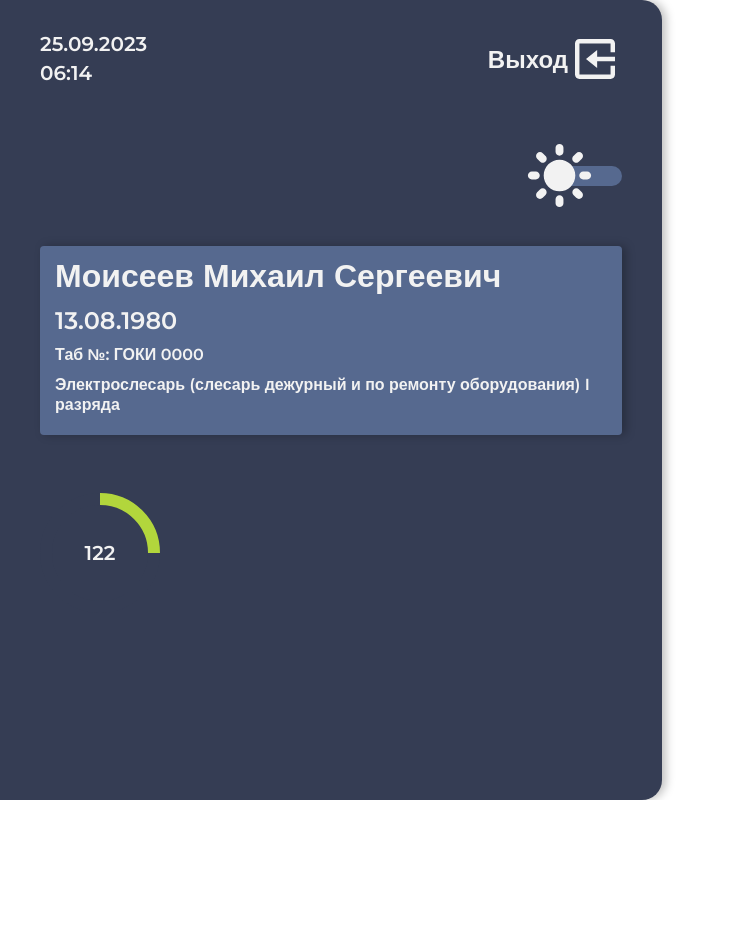
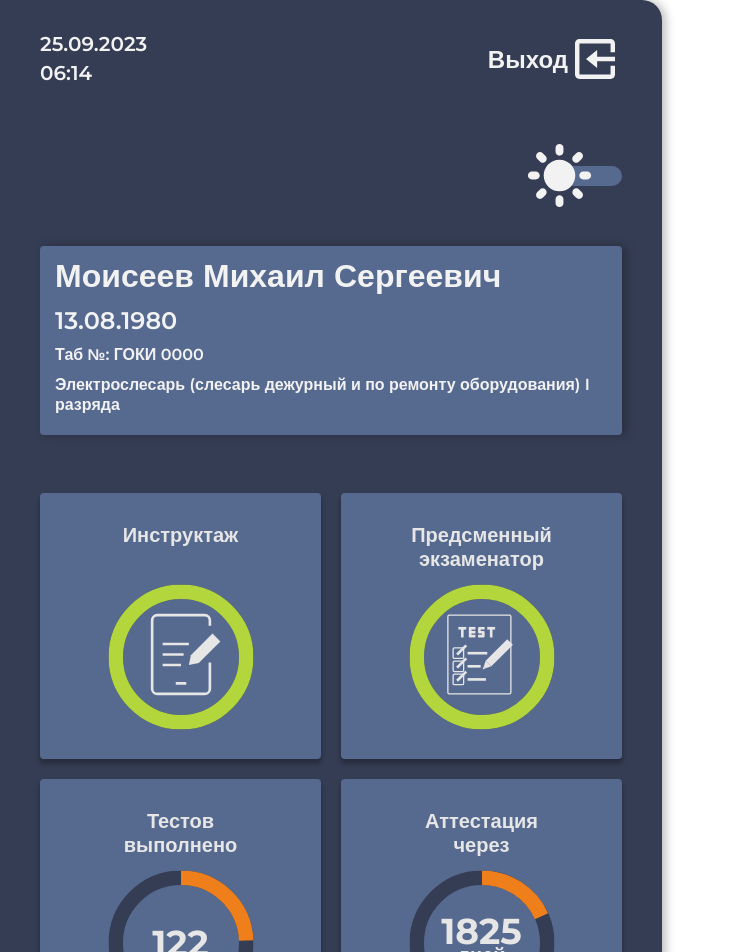
Before and after one commit to DenisKulik/amicum-test, a Vue app: page /#/ in a window 1280 px wide. Shown: the top 952 px of the page, without its empty margins (0-733 px from the left). Before the commit the page ends 800 px from the top, so only its background shows below. Built offline with nearby package versions, Linux system fonts and the light colour scheme; a web font is replaced by a local one.

Commit message:
feat: add profile statistics section

```diff
--- a/src/assets/styles/_boilerplate.scss
+++ b/src/assets/styles/_boilerplate.scss
@@ -4,6 +4,10 @@ html {
 
   -webkit-font-smoothing: antialiased;
   -moz-osx-font-smoothing: grayscale;
+
+  @media(max-width: 1200px) {
+    font-size: 56.25%; // 1 rem = 9px
+  }
 }
 
 *,
--- a/src/assets/styles/_colors.scss
+++ b/src/assets/styles/_colors.scss
@@ -5,6 +5,7 @@
   // light
   --color-light-100: #FFFFFF;
   --color-light-300: #F2F2F2;
+  --color-light-500: #E6E6E6;
 
   // dark
   --color-dark-100: #9DB2DF;
--- a/src/components/sidebarPanel/profileCard/ProfileCard.vue
+++ b/src/components/sidebarPanel/profileCard/ProfileCard.vue
@@ -1,8 +1,11 @@
 <script>
 export default {
   computed: {
+    profileIndex() {
+      return this.$store.getters.currentProfile;
+    },
     profile() {
-      return this.$store.getters.currentProfiles[0];
+      return this.$store.getters.allProfiles[this.profileIndex];
     },
   },
 };
--- /dev/null
+++ b/src/components/sidebarPanel/profileStatistics/ProfileStatistics.styles.scss
@@ -0,0 +1,32 @@
+.profile-statistics {
+  display: flex;
+  justify-content: center;
+  flex-wrap: wrap;
+  gap: 2rem;
+
+  &-item {
+    display: flex;
+    flex-direction: column;
+    justify-content: space-between;
+    max-width: 28.1rem;
+    width: 100%;
+    padding: 3rem 6.8rem;
+    color: var(--color-light-500);
+    text-align: center;
+    background-color: var(--color-accent-100);
+    border-radius: 4px;
+    box-shadow:  0 4px 4px 1px #00000040;
+    transition: all 0.2s ease-in-out;
+
+    &-heading {
+      font-size: var(--font-size-s);
+      line-height: var(--line-height-m);
+      font-weight: var(--font-weight-bold);
+      margin-bottom: 1.3rem;
+    }
+
+    &:hover {
+      transform: scale(1.05);
+    }
+  }
+}
--- a/src/components/sidebarPanel/profileStatistics/ProfileStatistics.vue
+++ b/src/components/sidebarPanel/profileStatistics/ProfileStatistics.vue
@@ -1,26 +1,75 @@
 <script>
 import ProgressBar from "@/components/sidebarPanel/profileStatistics/progressBar/ProgressBar.vue";
+import InstructIcon from "@/assets/icons/components/InstructIcon.vue";
+import TestIcon from "@/assets/icons/components/TestIcon.vue";
 
 export default {
   components: {
+    TestIcon,
+    InstructIcon,
     ProgressBar,
   },
-  data() {
-    return {
-      currentValue: 25,
-      minValue: 0,
-      maxValue: 100,
-    };
+  computed: {
+    profileIndex() {
+      return this.$store.getters.currentProfile;
+    },
+    profile() {
+      return this.$store.getters.allProfiles[this.profileIndex];
+    },
   },
 };
 </script>
 
 <template>
-  <ProgressBar
-    :currentValue="currentValue"
-    :minValue="minValue"
-    :maxValue="maxValue"
-  >
-    <div class="slot">122</div>
-  </ProgressBar>
+  <div class="profile-statistics">
+    <div class="profile-statistics-item">
+      <h3 class="profile-statistics-item-heading">Инструктаж</h3>
+      <ProgressBar
+        :currentValue="Number(profile.isSuccessBriefing)"
+        :minValue="0"
+        :maxValue="1"
+      >
+        <div class="slot"><InstructIcon height="8.4rem" width="8.4rem" /></div>
+      </ProgressBar>
+    </div>
+    <div class="profile-statistics-item">
+      <h3 class="profile-statistics-item-heading">Предсменный экзаменатор</h3>
+      <ProgressBar
+        :currentValue="Number(profile.isSuccessExaminer)"
+        :minValue="0"
+        :maxValue="1"
+      >
+        <div class="slot"><TestIcon height="8.4rem" width="8.4rem" /></div>
+      </ProgressBar>
+    </div>
+    <div class="profile-statistics-item">
+      <h3 class="profile-statistics-item-heading">Тестов выполнено</h3>
+      <ProgressBar
+        :currentValue="profile.successTestsCount"
+        :minValue="0"
+        :maxValue="500"
+      >
+        <div class="slot">
+          <h4>{{ profile.successTestsCount }}</h4>
+        </div>
+      </ProgressBar>
+    </div>
+    <div class="profile-statistics-item">
+      <h3 class="profile-statistics-item-heading">Аттестация через</h3>
+      <ProgressBar
+        :currentValue="profile.daysBeforeCertification"
+        :minValue="0"
+        :maxValue="10000"
+      >
+        <div class="slot">
+          <h4>{{ profile.daysBeforeCertification }}</h4>
+          <span>дней</span>
+        </div>
+      </ProgressBar>
+    </div>
+  </div>
 </template>
+
+<style lang="scss" scoped>
+@import "./ProfileStatistics.styles.scss";
+</style>
--- a/src/components/sidebarPanel/profileStatistics/Progress-Statistics.styles.scss
+++ /dev/null
@@ -1,2 +0,0 @@
-.progress-statistics {
-}
--- a/src/components/sidebarPanel/profileStatistics/progressBar/ProgressBar.styles.scss
+++ b/src/components/sidebarPanel/profileStatistics/progressBar/ProgressBar.styles.scss
@@ -1,9 +1,8 @@
 .progress {
   &-circle {
     position: relative;
-    margin-bottom: 20px;
-    width: 120px;
-    height: 120px;
+    width: 14.5rem;
+    height: 14.5rem;
 
     .slot {
       position: absolute;
@@ -11,7 +10,16 @@
       left: 50%;
       text-align: center;
       transform: translate(-50%, -50%);
-      z-index: 2;
+
+      h4 {
+        font-size: var(--font-size-xl);
+      }
+
+      span {
+        font-size: var(--font-size-s);
+        line-height: var(--line-height-m);
+        font-weight: var(--font-weight-bold);
+      }
     }
 
     &-svg {
@@ -21,19 +29,6 @@
       transform: translate(-50%, -50%) rotate(-90deg);
     }
 
-    &-percent {
-      position: absolute;
-      left: 0;
-      width: 100%;
-      top: 0;
-      height: 100%;
-      display: flex;
-      align-items: center;
-      justify-content: center;
-      font-weight: bold;
-      font-size: 18px;
-    }
-
     &-line {
       stroke-dasharray: 100;
       transition: 0.5s;
--- a/src/components/sidebarPanel/profileStatistics/progressBar/ProgressBar.vue
+++ b/src/components/sidebarPanel/profileStatistics/progressBar/ProgressBar.vue
@@ -19,6 +19,8 @@ export default {
   },
   computed: {
     percent() {
+      if (this.minValue === 0 && this.maxValue === 1) return 100;
+
       return (
         ((this.currentValue - this.minValue) /
           (this.maxValue - this.minValue)) *
@@ -26,7 +28,11 @@ export default {
       );
     },
     color() {
-      return this.percent > 15 ? "color-green-100" : "color-orange-100";
+      if (this.percent === 100 && this.currentValue === 0) {
+        return "color-orange-100";
+      }
+
+      return this.percent > 25 ? "color-green-100" : "color-orange-100";
     },
   },
 };
@@ -36,8 +42,8 @@ export default {
   <div class="progress-circle">
     <slot></slot>
     <svg
-      width="120"
-      height="120"
+      width="14.5rem"
+      height="14.5rem"
       viewBox="0 0 120 120"
       class="progress-circle-svg"
     >
--- a/src/main.js
+++ b/src/main.js
@@ -2,7 +2,7 @@ import Vue from "vue";
 
 import router from "@/router";
 import store from "@/store";
-import App from "@/App.vue";
+import App from "@/app/App.vue";
 
 import "@fontsource/montserrat/600.css";
 import "@fontsource/montserrat/700.css";
--- a/src/store/profiles.js
+++ b/src/store/profiles.js
@@ -26,11 +26,27 @@ export default {
         daysBeforeCertification: 365,
         notificationCount: 1,
       },
+      {
+        id: 3,
+        name: "Петров Алексей Васильевич",
+        birthdate: "15.09.1988",
+        report: "Таб №: ГОКИ 0002",
+        position: "Главный инженер",
+        isSuccessBriefing: true,
+        isSuccessExaminer: false,
+        successTestsCount: 80,
+        daysBeforeCertification: 120,
+        notificationCount: 0,
+      },
     ],
+    currentProfile: 0, // change index(0-2) to display a different profile
   },
   getters: {
-    currentProfiles(state) {
+    allProfiles(state) {
       return state.profiles;
+    },
+    currentProfile(state) {
+      return state.currentProfile;
     },
   },
 };
```
Also changed, not shown: src/app/App.vue (renamed from src/App.vue).
